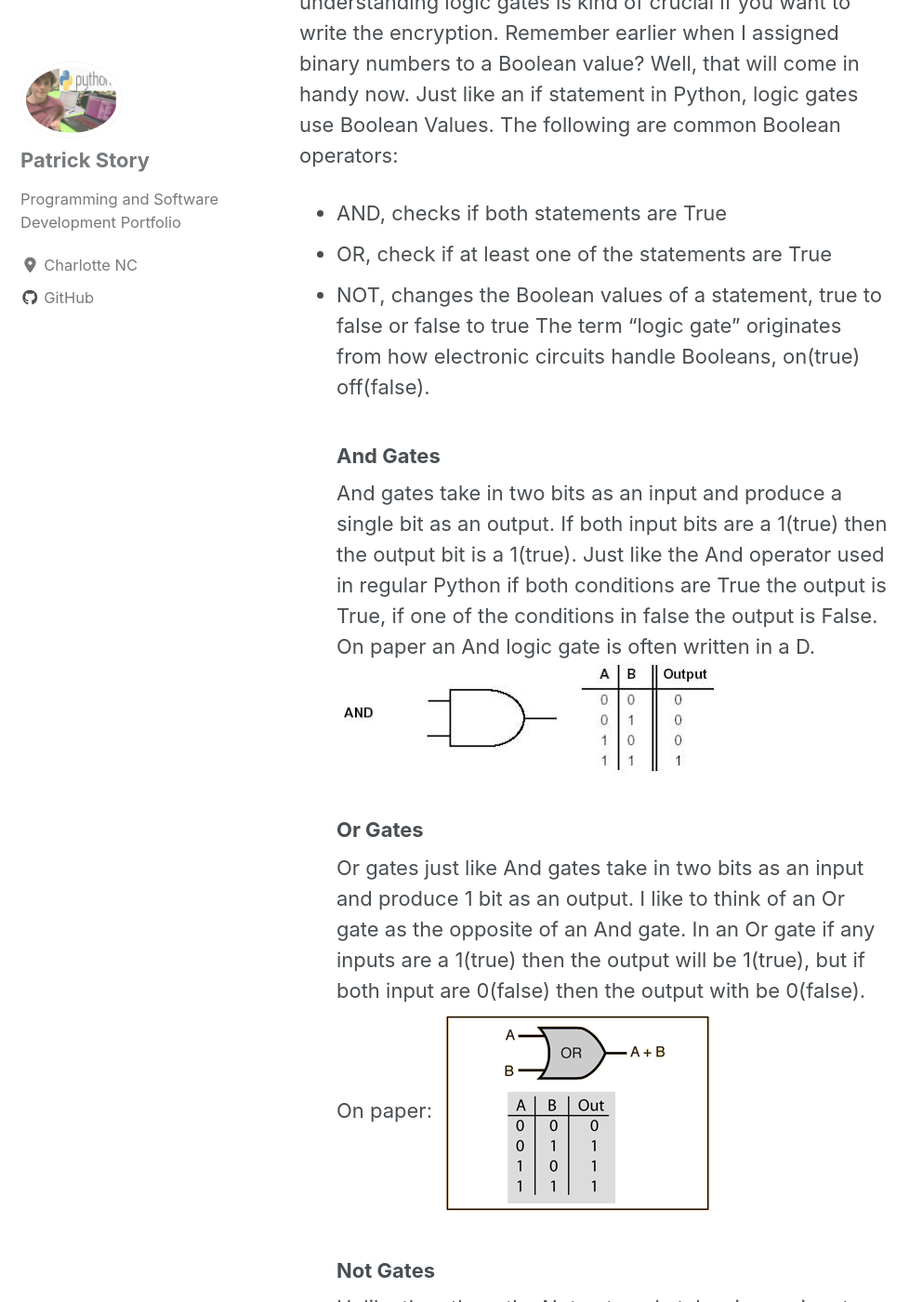
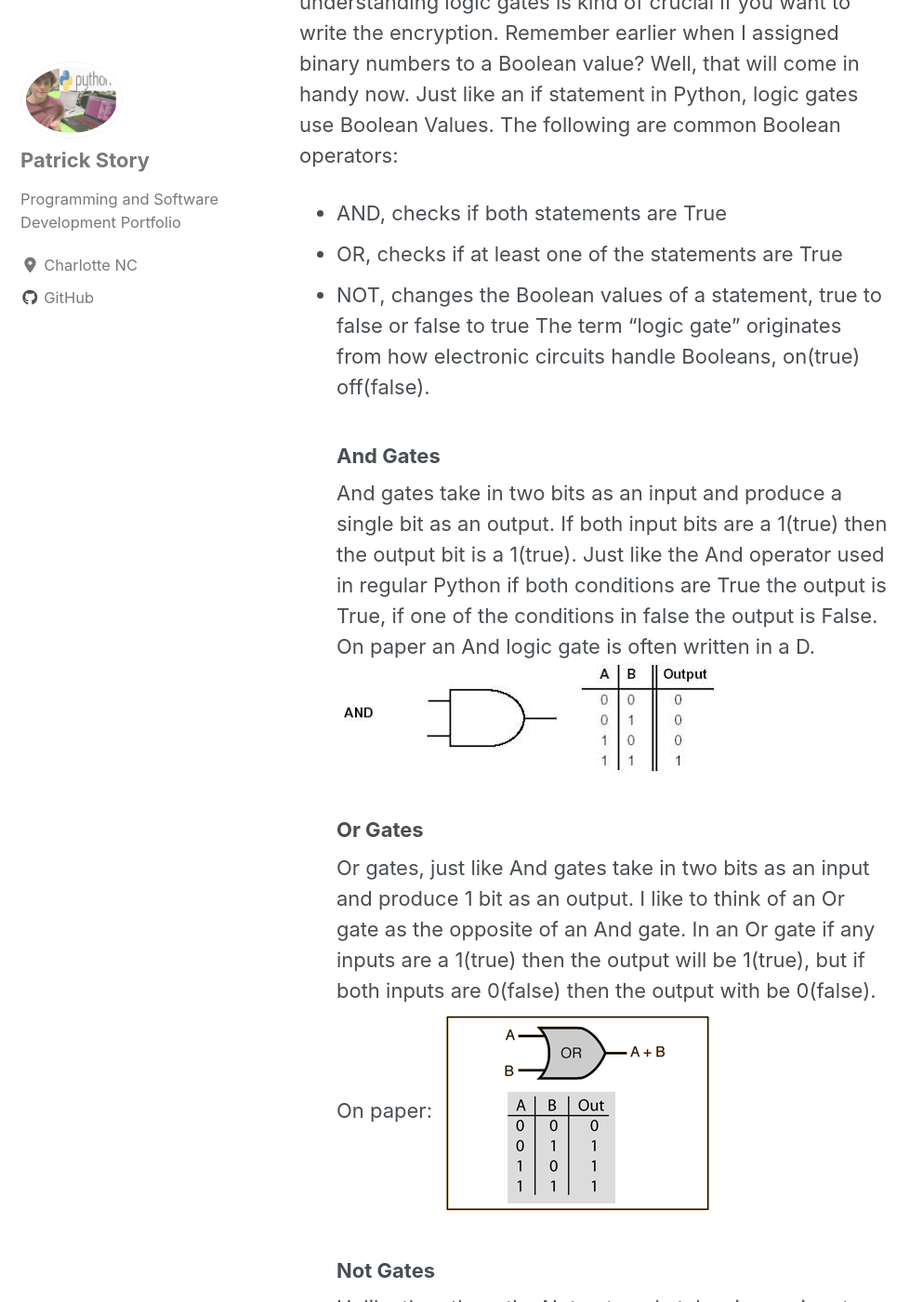
Before and after one commit to Patchyst/Patchyst.github.io, a Jekyll site: the page built from _posts/2019-08-10-binaryintro.md, in a window 1280 px wide and 1400 px high, scrolled down 2417 px. Shown: the whole window at 93% size, without its empty margins (0-993 px from the left). Built offline with Jekyll 4.4.1, drawn with Linux system fonts in a browser that asks for light colours; cached includes are drawn as plain includes; nearby versions of some CDN libraries.

Commit message:
Updating Binary page

```diff
--- a/_posts/2019-08-10-binaryintro.md
+++ b/_posts/2019-08-10-binaryintro.md
@@ -32,7 +32,7 @@
 OK ok, I know I said we would begin on encryption, but understanding logic gates is kind of crucial if you want to write the encryption. Remember earlier when I assigned binary numbers to a Boolean value? Well, that will come in handy now. Just like an if statement in Python, logic gates use Boolean Values.
 The following are common Boolean operators:
 * AND, checks if both statements are True
-* OR, check if at least one of the statements are True
+* OR, checks if at least one of the statements are True
 * NOT, changes the Boolean values of a statement, true to false or false to true
 The term "logic gate" originates from how electronic circuits handle Booleans, on(true) off(false).
 ### And Gates
@@ -40,7 +40,7 @@
 Just like the And operator used in regular Python if both conditions are True the output is True, if one of the conditions in false the output is False. On paper an And logic gate is often written in a D.
 ![and-gate](/images/andgate.jpg){:class="img-responsive"}
 ### Or Gates
-Or gates just like And gates take in two bits as an input and produce 1 bit as an output. I like to think of an Or gate as the opposite of an And gate. In an Or gate if any inputs are a 1(true) then the output will be 1(true), but if both input are 0(false) then the output with be 0(false). On paper:
+Or gates, just like And gates take in two bits as an input and produce 1 bit as an output. I like to think of an Or gate as the opposite of an And gate. In an Or gate if any inputs are a 1(true) then the output will be 1(true), but if both inputs are 0(false) then the output with be 0(false). On paper:
 ![or-gate](/images/orgate.jpg){:class="img-responsive"}
 ### Not Gates
 Unlike the others the Not gate only takes in **one** input and produces just **one** output. Out of all the Logic gates this one is my favorite because of it's simplicity. It takes in one bit and the output is the inverse bit. For example, if you passed in a 1(true) the output would be 0(false). On paper:
```
